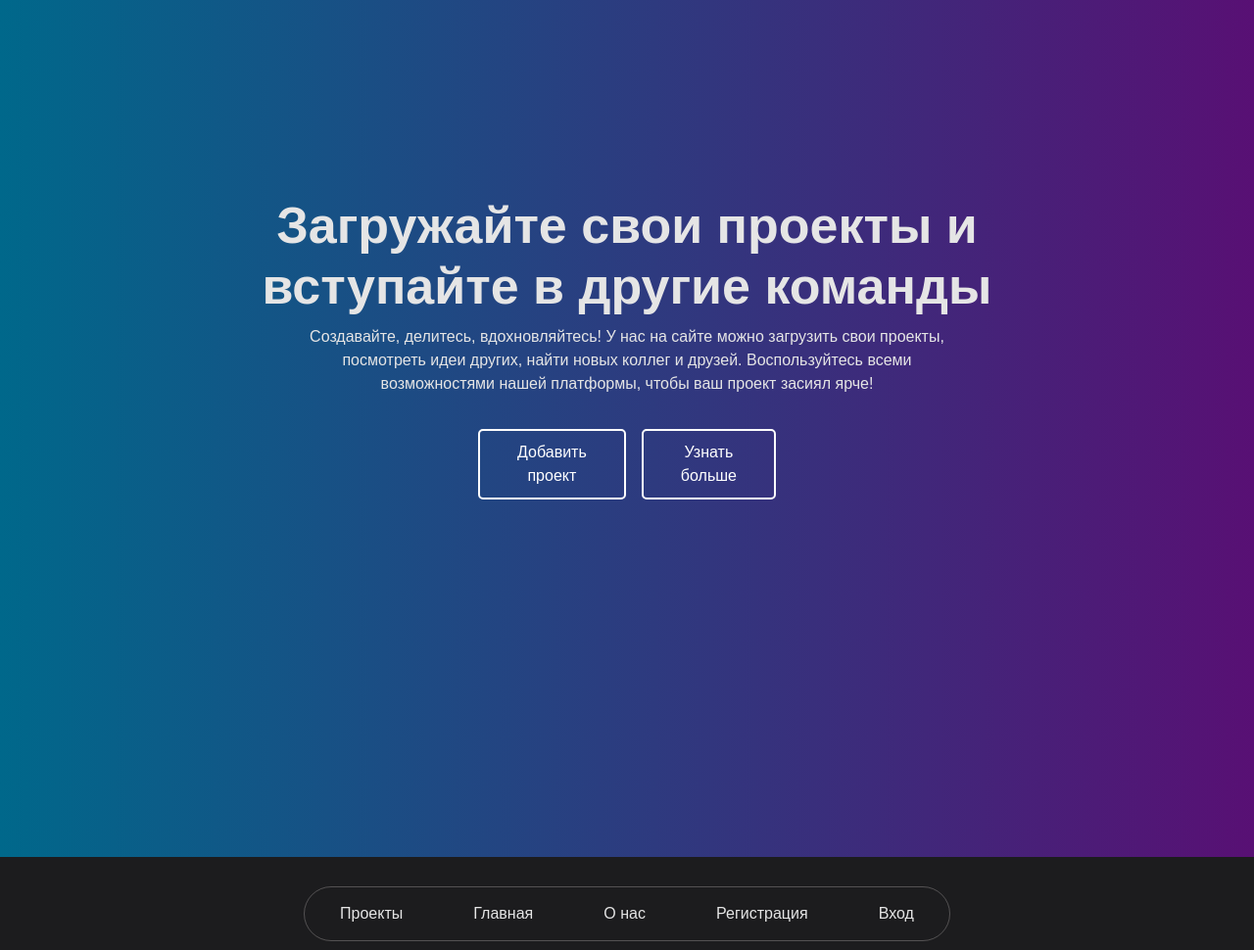
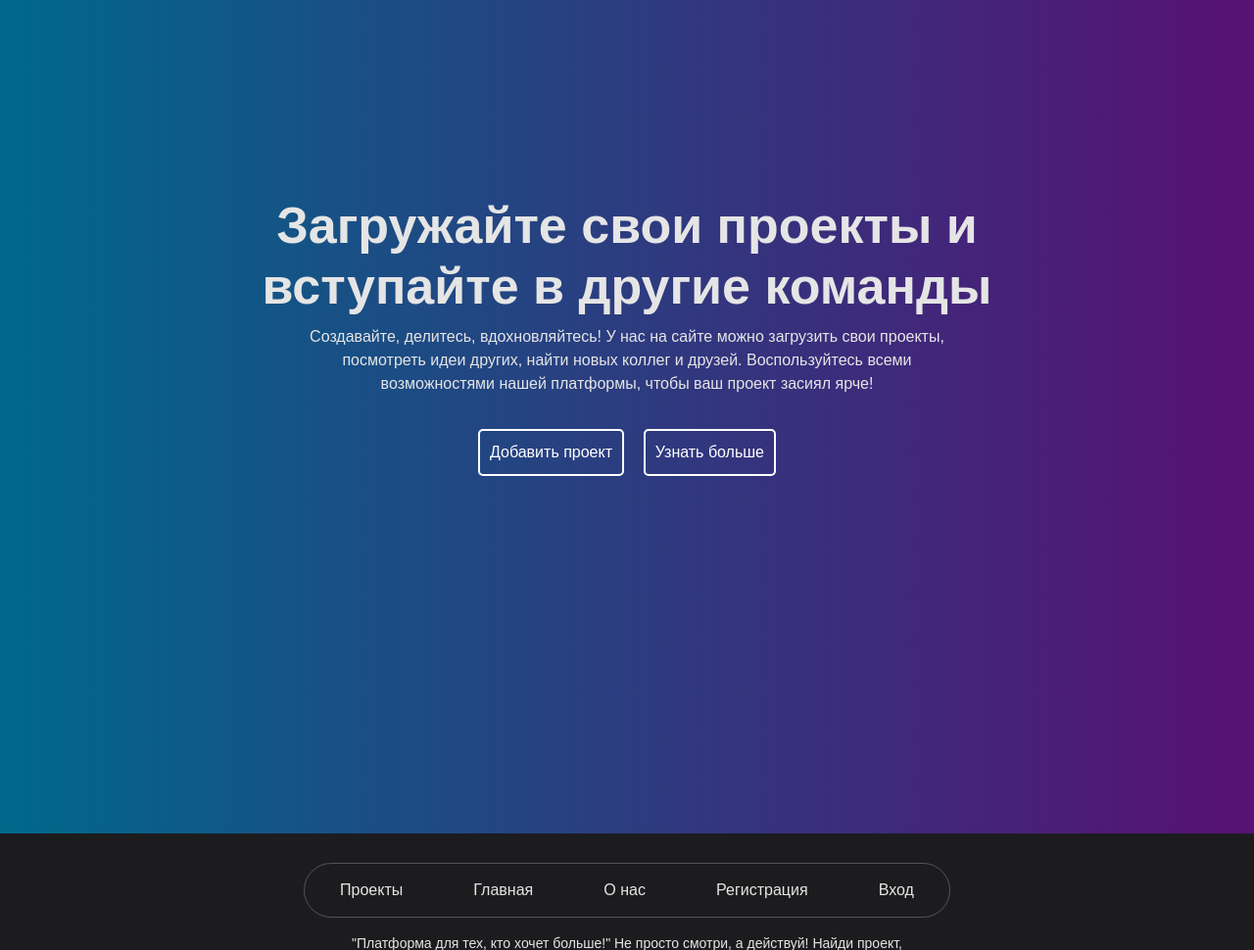
Before and after one commit to SpyBorgFly/CodeTeam, a Django app: template main/templates/main/index.html in a window 1280 px wide. Shown: the part 59-1029 px from the top of the page at 98% size. Run offline with Django 5.2, Linux system fonts and the light colour scheme; the template is opened without the code that fills it, so the values that code supplies are empty; grey boxes are pictures that could not be loaded.

Commit message:
нмонго изменен стиль

```diff
--- a/static/main/index.css
+++ b/static/main/index.css
@@ -129,7 +129,7 @@ a:hover {
 
 .btn-hero a {
     display: inline-block;
-    padding: 10px 12px;
+    padding: 10px 10px;
     margin: 8px;
     border: 2px solid white; /* Белая рамка */
     background-color: transparent; /* Прозрачный фон */
```
